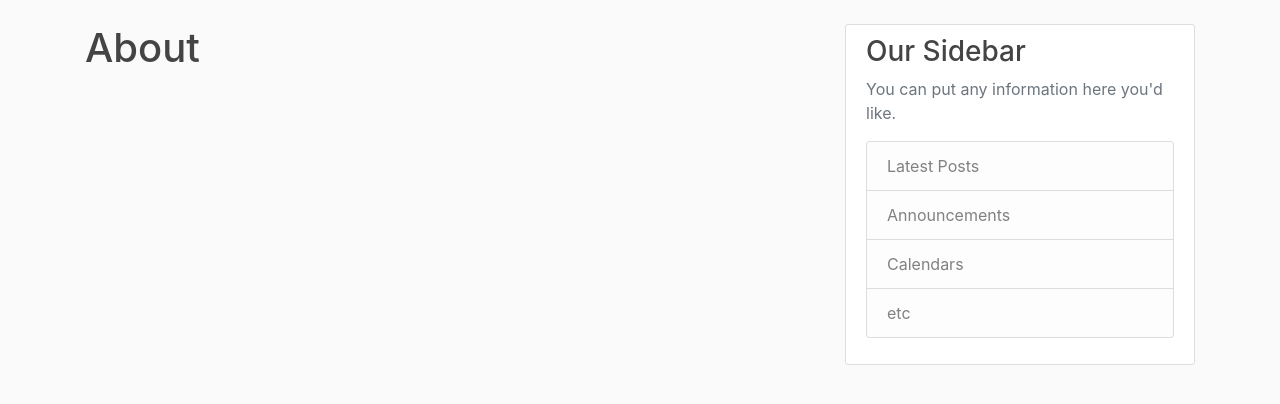
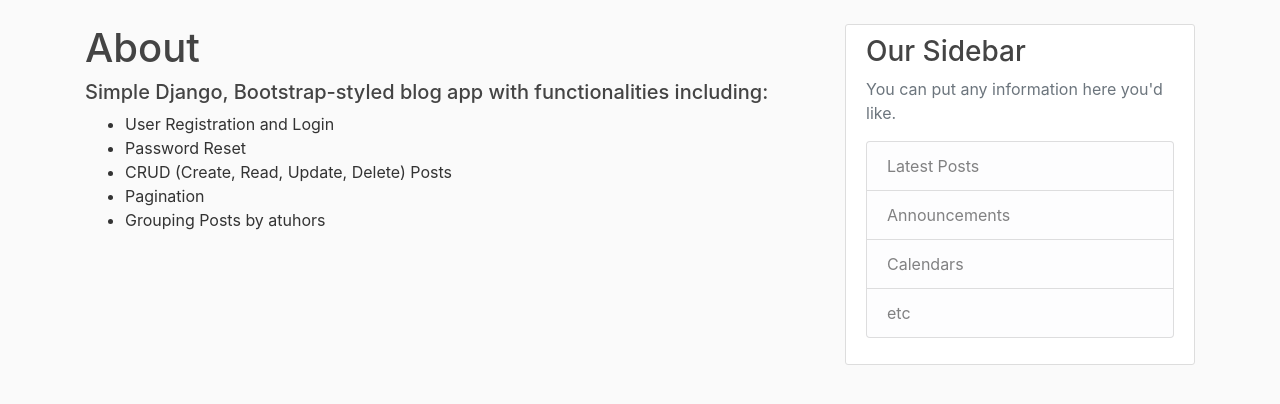
Before and after one commit to tjapit/django_project, a Django app: page /about/ in a window 1280 px wide. Shown: the part 56-460 px from the top of the page. Run offline with Django 4.2, Linux system fonts and the light colour scheme; parts of the project's set-up code (start-up, migrations or seed data) failed here and were passed over; some libraries are stand-ins or nearby versions.

Commit message:
Added Content to About
Added descriptive text to About page, previous fix for media repath didn't work, it does seem like S3 will be needed in the end or some sort of storage service, learned that whitenoise is only for serving staticfiles :( source: https://youtu.be/iOmwxozf8Do?t=260

```diff
--- a/blog/templates/blog/about.html
+++ b/blog/templates/blog/about.html
@@ -1,4 +1,16 @@
 {% extends 'blog/base.html' %}
 {% block content %}
     <h1>About</h1>
+    <article>
+        <h5 class="">
+            Simple Django, Bootstrap-styled blog app with functionalities including:
+        </h5>
+        <ul>
+            <li>User Registration and Login</li>
+            <li>Password Reset</li>
+            <li>CRUD (Create, Read, Update, Delete) Posts</li>
+            <li>Pagination</li>
+            <li>Grouping Posts by atuhors</li>
+        </ul>
+    </article>
 {% endblock content %}
--- a/django_project/urls.py
+++ b/django_project/urls.py
@@ -68,12 +68,12 @@ urlpatterns = [
         ),
         name='password_reset_complete'
     ),
-    # media url during development
-    re_path(
-        r'^media/(?P<path>.*)$',
-        serve,
-        {'document_root':settings.MEDIA_ROOT}
-    ),
+    # # media url during development
+    # re_path(
+    #     r'^media/(?P<path>.*)$',
+    #     serve,
+    #     {'document_root':settings.MEDIA_ROOT}
+    # ),
 
 ]
 
```
